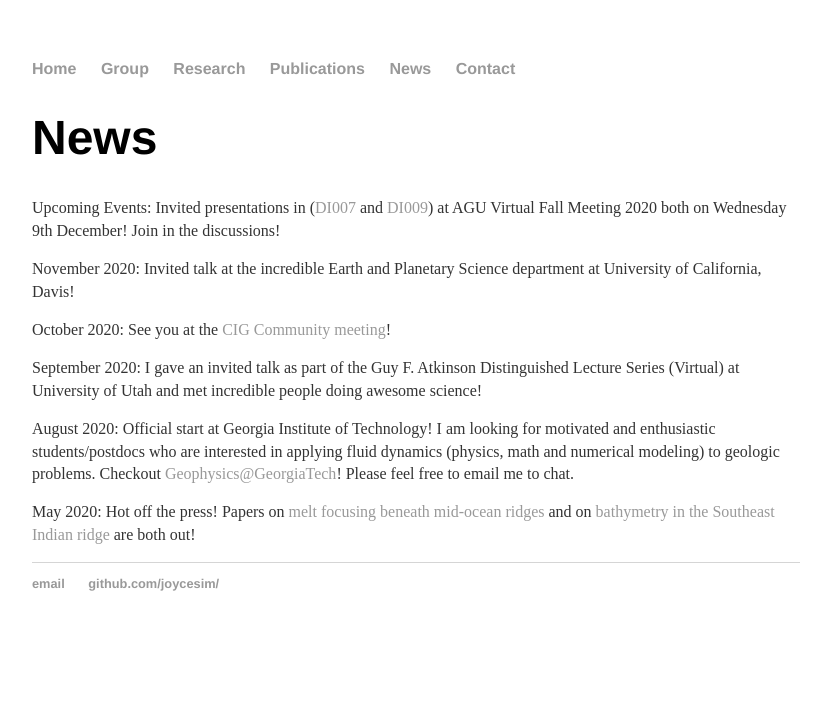
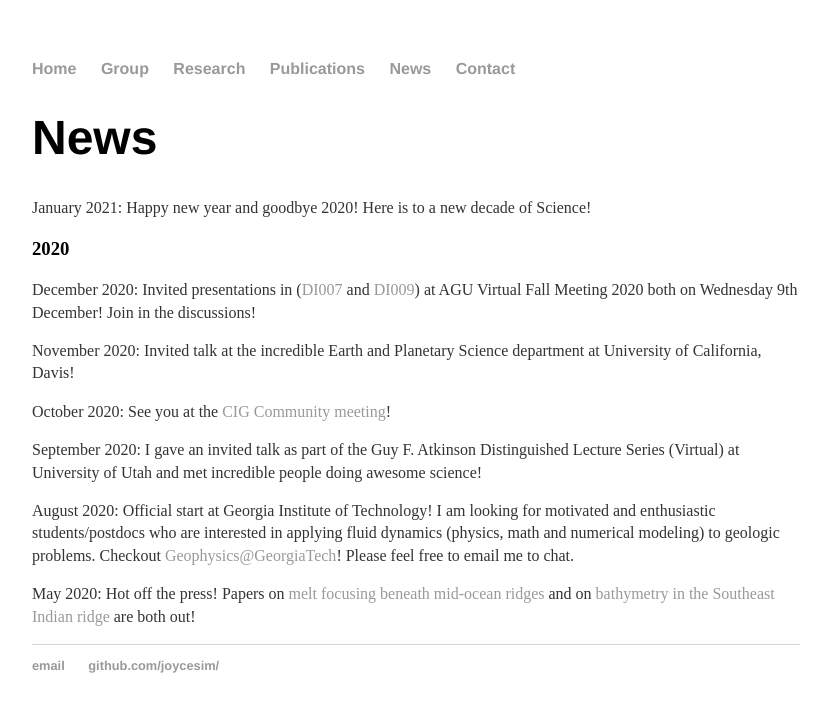
Before and after one commit to joycesim/joycesim.github.io, a Jekyll site: the page built from news/index.md, in a window 1280 px wide. Shown: the top 712 px of the page, without its empty margins (224-1053 px from the left). Built offline with Jekyll 4.4.1, drawn with Linux system fonts in a browser that asks for light colours.

Commit message:
Update index.md

```diff
--- a/news/index.md
+++ b/news/index.md
@@ -4,7 +4,11 @@ title: News
 ---
 # {{page.title}}
 
-Upcoming Events: Invited presentations in ([DI007](https://agu.confex.com/agu/fm20/meetingapp.cgi/Session/103429) and [DI009](https://agu.confex.com/agu/fm20/meetingapp.cgi/Session/109630)) at AGU Virtual Fall Meeting 2020 both on Wednesday 9th December! Join in the discussions!
+January 2021: Happy new year and goodbye 2020! Here is to a new decade of Science!
+
+### 2020
+
+December 2020: Invited presentations in ([DI007](https://agu.confex.com/agu/fm20/meetingapp.cgi/Session/103429) and [DI009](https://agu.confex.com/agu/fm20/meetingapp.cgi/Session/109630)) at AGU Virtual Fall Meeting 2020 both on Wednesday 9th December! Join in the discussions!
 
 November 2020: Invited talk at the incredible Earth and Planetary Science department at University of California, Davis!
 
```
